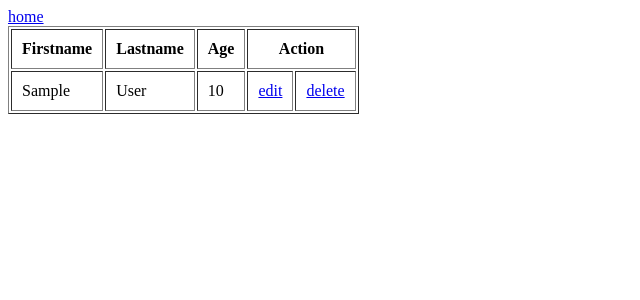
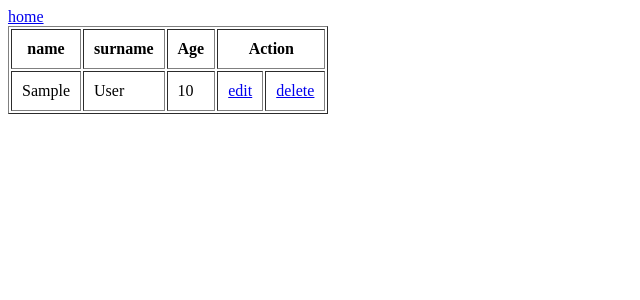
Before and after one commit to SahilKhaan/CORE-PHP, a PHP site: page /view.php in a window 1280 px wide. Shown: the top 300 px of the page, without its empty margins (0-640 px from the left). Run offline with PHP 8.4, Linux system fonts and the light colour scheme; tables that the repository leaves empty or names only in its code hold one stand-in row (values such as "Sample post").

Commit message:
table change

```diff
--- a/view.php
+++ b/view.php
@@ -4,8 +4,8 @@ include 'my.php';
 <a href="index.php">home </a>
 <table border="1px"cellpadding="10px" >
     <tr>
-        <th>Firstname</th>
-        <th>Lastname</th>
+        <th>name</th>
+        <th>surname</th>
         <th>Age</th>
         <th colspan="2">Action</th>
     </tr>
```
